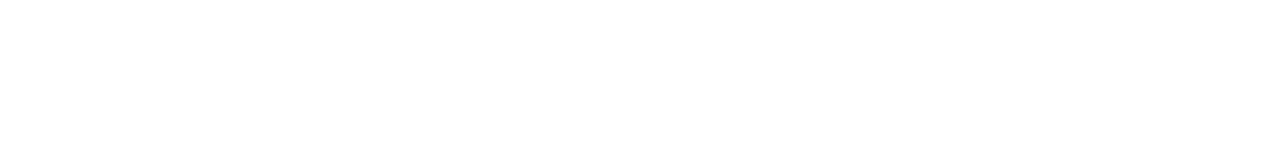
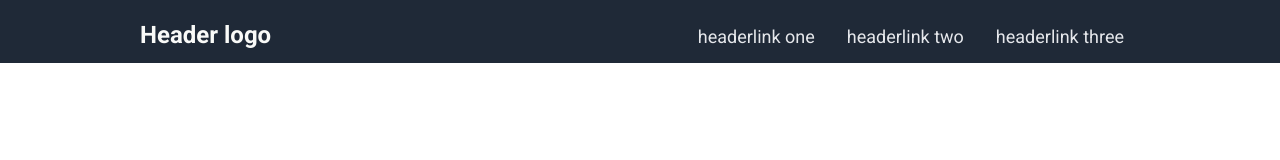
Before and after one commit to Mugara250/landing-page, a plain HTML site: page index.html in a window 1280 px wide. Drawn offline with Linux system fonts and the light colour scheme.

Commit message:
landing page

```diff
--- a/index.html
+++ b/index.html
@@ -1,12 +1,29 @@
 <!DOCTYPE html>
 <html lang="en">
-<head>
-    <meta charset="UTF-8">
-    <meta name="viewport" content="width=device-width, initial-scale=1.0">
+  <head>
+    <meta charset="UTF-8" />
+    <meta name="viewport" content="width=device-width, initial-scale=1.0" />
     <title>Landing page</title>
-    <link rel="stylesheet" href="./styles.css">
-</head>
-<body>
-    <div class="header"></div>
-</body>
+    <link rel="preconnect" href="https://fonts.googleapis.com" />
+    <link rel="preconnect" href="https://fonts.gstatic.com" crossorigin />
+    <link
+      href="https://fonts.googleapis.com/css2?family=Roboto:ital,wght@0,100;0,300;0,400;0,500;0,700;0,900;1,100;1,300;1,400;1,500;1,700;1,900&display=swap"
+      rel="stylesheet"
+    />
+    <link rel="stylesheet" href="./styles.css" />
+  </head>
+  <body>
+    <div class="hero-section">
+      <section class="hero">
+        <header>
+          <span class="header-logo">Header logo</span>
+          <nav>
+              <a href="#">headerlink one</a>
+              <a href="#">headerlink two</a>
+              <a href="#">headerlink three</a>
+          </nav>
+        </header>
+      </section>
+    </div>
+  </body>
 </html>
--- a/styles.css
+++ b/styles.css
@@ -2,8 +2,46 @@
     margin: 0;
     padding: 0;
     box-sizing: border-box;
+    font-family: "Roboto", sans-serif;
 }
 
-.header {
+.hero {
+    background-color: #1F2937;
+    width: 1000px;
+    height: fit-content;
+    margin: auto;
+}
+
+.hero-section {
     background-color: #1F2937;
 }
+
+header {
+    display: flex;
+    flex-direction: row;
+    justify-content: flex-start;
+}
+
+.header-logo {
+    color: #F9FAF8;
+    font-size: 1.5rem;
+    font-weight: bold;
+    margin-top: 10px;
+    margin-right: 50px;
+    padding-top: .7rem;
+}
+
+nav {
+    display: flex;
+    flex-direction: row;
+    flex: 1;
+    justify-content: flex-end;
+    margin-top: 10px;
+}
+
+nav > a {
+    color: #E5E7EB;
+    font-size: 1.125rem;
+    padding: 1rem;
+    text-decoration: none;
+}
```
Also changed, not shown: 1 other file.
